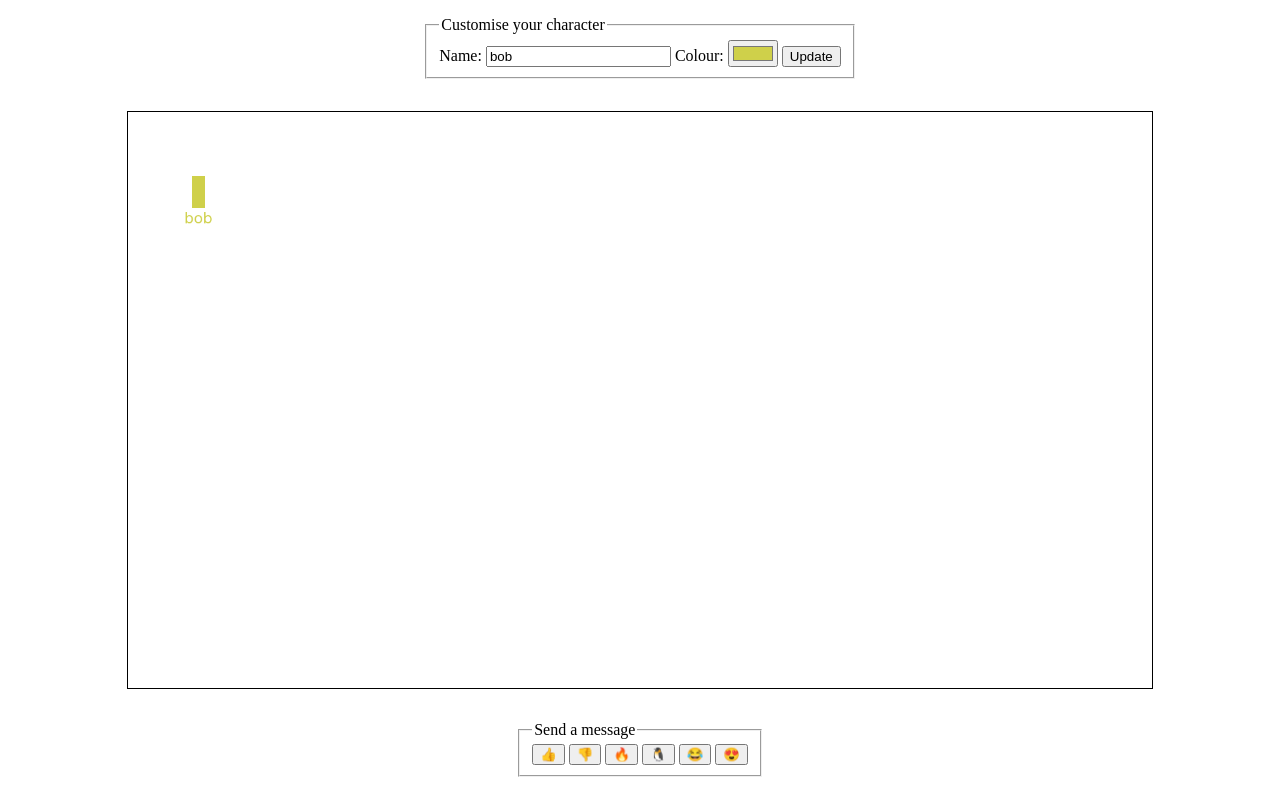
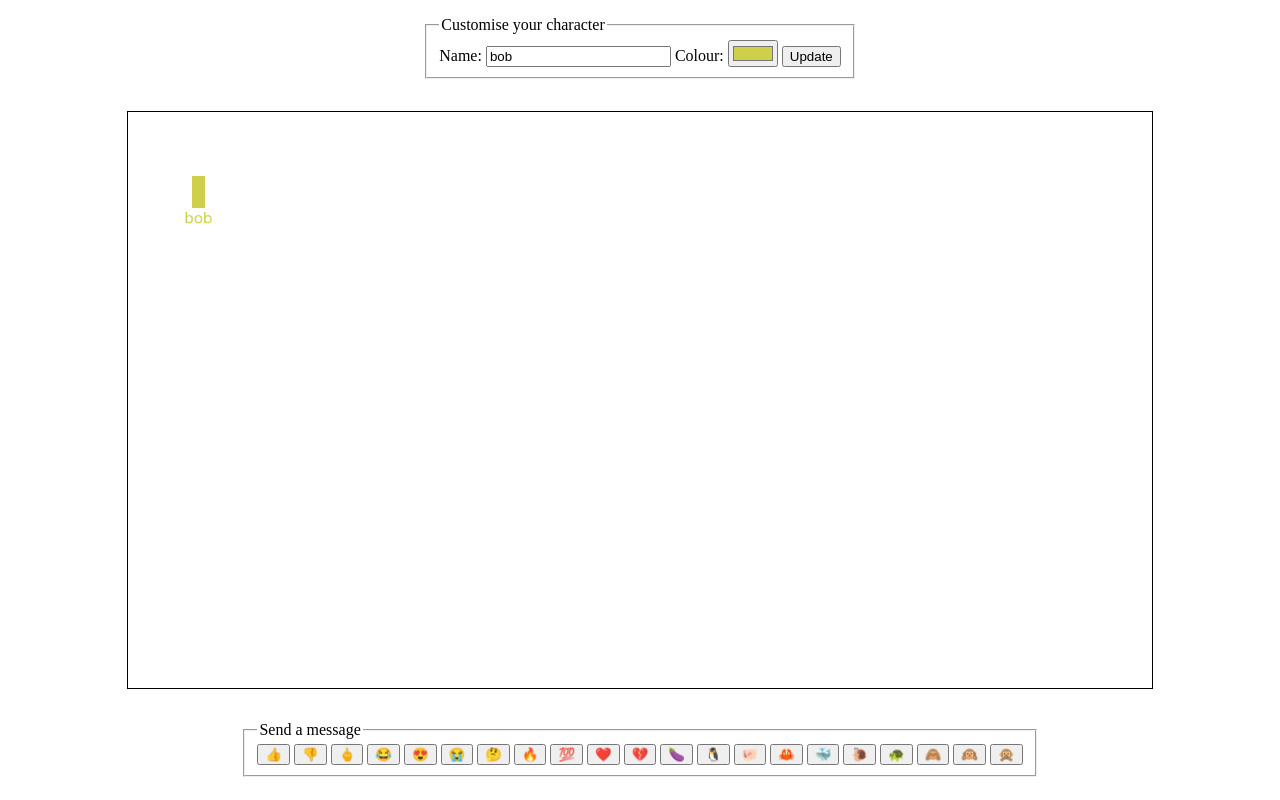
Before and after one commit to fredcollman/covid-coworking, a website: page index.html in a window 1280 px wide. Drawn offline with nearby package versions, Linux system fonts and the light colour scheme; no server answers.

Commit message:
Curate emoji selection

```diff
--- a/index.html
+++ b/index.html
@@ -24,10 +24,25 @@
         <legend>Send a message</legend>
         <button type="button">👍</button>
         <button type="button">👎</button>
-        <button type="button">🔥</button>
-        <button type="button">🐧</button>
+        <button type="button">🖕</button>
         <button type="button">😂</button>
         <button type="button">😍</button>
+        <button type="button">😭</button>
+        <button type="button">🤔</button>
+        <button type="button">🔥</button>
+        <button type="button">💯</button>
+        <button type="button">❤️</button>
+        <button type="button">💔</button>
+        <button type="button">🍆</button>
+        <button type="button">🐧</button>
+        <button type="button">🐖</button>
+        <button type="button">🦀</button>
+        <button type="button">🐳</button>
+        <button type="button">🐌</button>
+        <button type="button">🐢</button>
+        <button type="button">🙈</button>
+        <button type="button">🙉</button>
+        <button type="button">🙊</button>
       </fieldset>
     </form>
     <script src="/socket.io/socket.io.js"></script>
```
